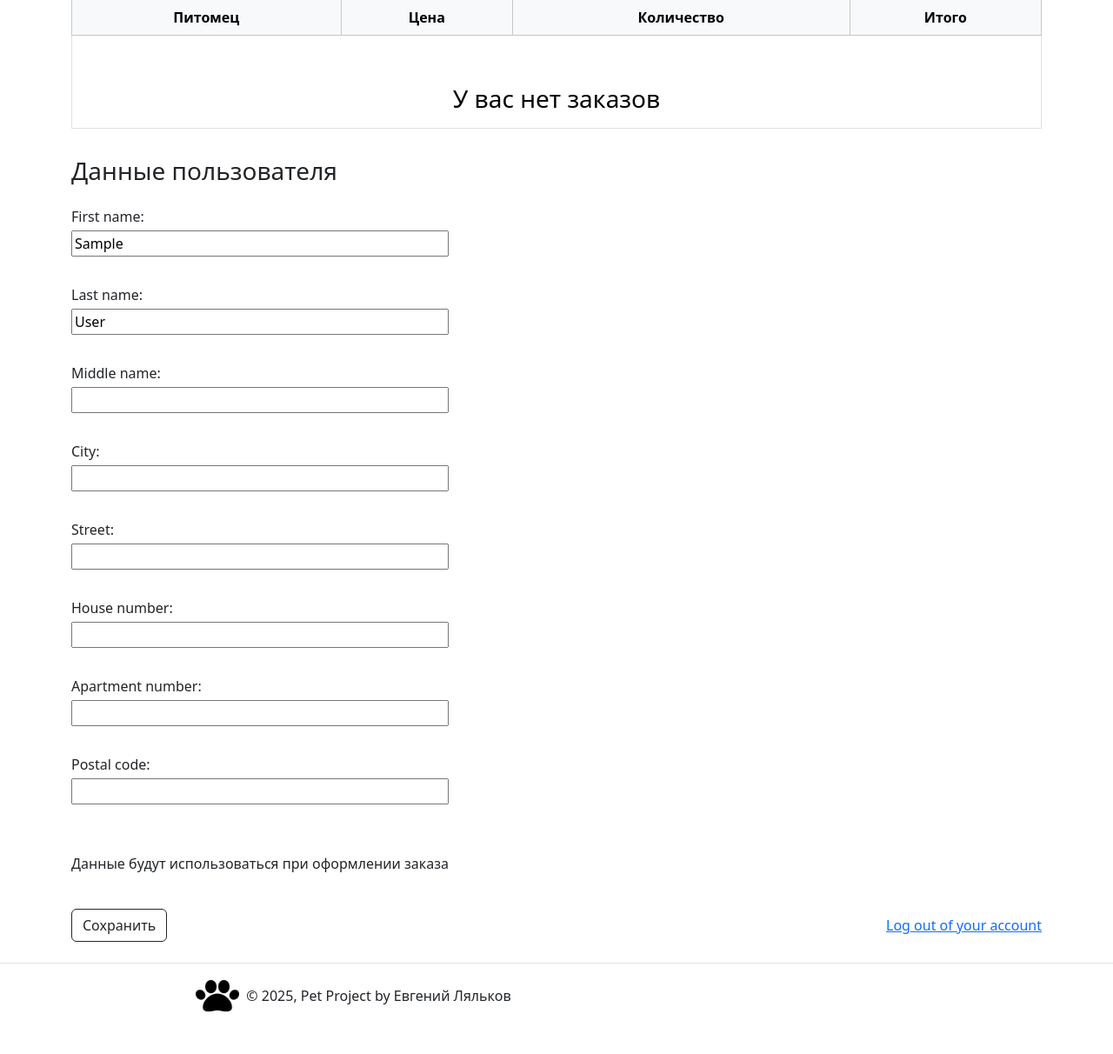
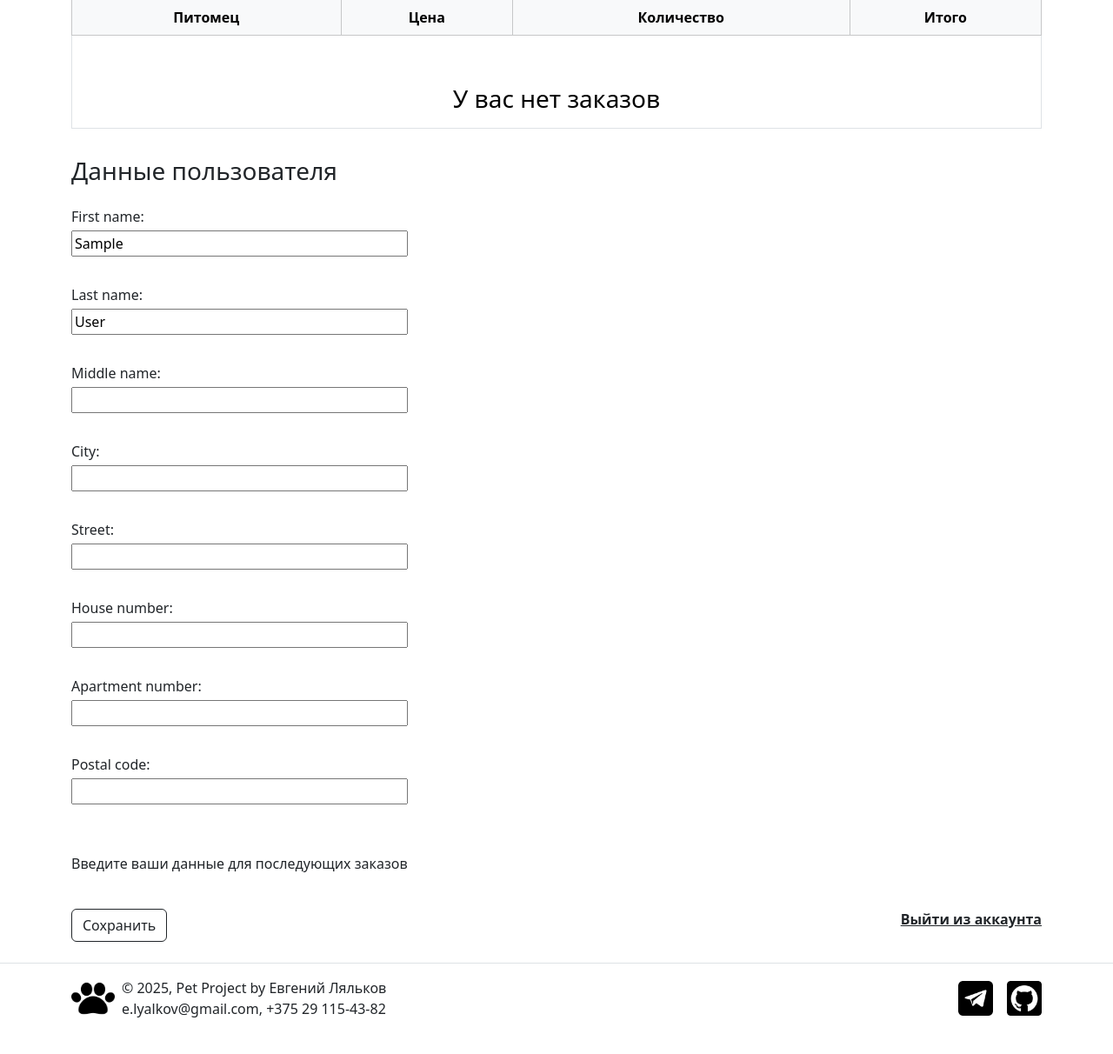
Before and after one commit to elyalkov/my-pet-project-django, a Django app: page /users/profile/ in a window 1280 px wide. Shown: the part 188-1400 px from the top of the page at 87% size. Before the commit the page ends 1352 px from the top, so only its background shows below. Run offline with Django 4.2, Linux system fonts and the light colour scheme; the visitor is signed in with stand-in values (Sample User, id 1); data that the repository does not hold is empty.

Commit message:
Визуальные правки

```diff
--- a/first_pet/cart/forms.py
+++ b/first_pet/cart/forms.py
@@ -2,6 +2,6 @@ from django import forms
 
 
 class CartAddProductForm(forms.Form):
-    quantity = forms.IntegerField(min_value=1, max_value=20, initial=1,
+    quantity = forms.IntegerField(min_value=1, max_value=20, initial=1, label='Количество:',
                                   widget=forms.NumberInput(attrs={'class': 'form-control'}))
     override = forms.BooleanField(required=False, initial=False, widget=forms.HiddenInput)
--- a/first_pet/main/templates/main/base.html
+++ b/first_pet/main/templates/main/base.html
@@ -80,29 +80,31 @@
         </div>
 
     <!-- Футер -->
-    <footer class="d-flex flex-wrap justify-content-between align-items-center py-3 my-4 border-top">
-        <div class="container col-md-4 d-flex align-items-center">
-            <a href="/" class="d-flex align-items-center mb-2 mb-lg-0 link-body-emphasis text-decoration-none">
-                <img src="{% static 'main/img/logo.png' %}" alt="Логотип" width="50" height="42" class="me-2">
+    <footer class="py-3 my-4 border-top">
+        <div class="container d-flex justify-content-between align-items-center">
+            <div class="d-flex align-items-center">
+                <a href="/" class="d-flex align-items-center text-decoration-none me-2">
+                    <img src="{% static 'main/img/logo.png' %}" alt="Логотип" width="50" height="42">
                 </a>
-            <span class="mb-3 mb-md-0 text-body">© 2025, Pet Project by Евгений Ляльков </span>
+                <div class="d-flex flex-column">
+                    <span class="text-body">© 2025, Pet Project by Евгений Ляльков</span>
+                    <span class="text-body">e.lyalkov@gmail.com, +375 29 115-43-82</span>
                 </div>
-        <ul class="nav col-md-4 justify-content-end list-unstyled d-flex">
+            </div>
+
+            <ul class="nav list-unstyled d-flex mb-0">
                 <li class="ms-3">
-                <a class="text-body-secondary" href="#" aria-label="Instagram">
-                    <svg class="bi" width="24" height="24" aria-hidden="true">
-                        <use xlink:href="#instagram"></use>
-                    </svg>
+                    <a href="https://t.me/e_lyalkov" aria-label="Telegram">
+                        <img src="{% static 'main/img/free-icon-telegram.png' %}" alt="Telegram" width="40" height="40">
                     </a>
                 </li>
                 <li class="ms-3">
-                <a class="text-body-secondary" href="#" aria-label="Facebook">
-                    <svg class="bi" width="24" height="24">
-                        <use xlink:href="#facebook"></use>
-                    </svg>
+                    <a href="https://github.com/elyalkov" aria-label="Github">
+                        <img src="{% static 'main/img/free-icon-github.png' %}" alt="Github" width="40" height="40">
                     </a>
                 </li>
             </ul>
+        </div>
     </footer>
 </body>
 </html>
--- a/first_pet/users/templates/users/profile.html
+++ b/first_pet/users/templates/users/profile.html
@@ -89,13 +89,13 @@
                     {{ form.apartment_number.label_tag }} {{ form.apartment_number }} <br>
                     {{ form.postal_code.label_tag }} {{ form.postal_code }} <br>
                     <div class="p-on-order d-flex flex-column justify-content-center align-items-center">
-                        <p class="block-tag mt-4 text-center">Данные будут использоваться при оформлении заказа</p>
+                        <p class="block-tag mt-4 text-center">Введите ваши данные для последующих заказов</p>
                     </div>
                 </div>
             </div>
             <div class="profile-buttons mt-4 d-flex justify-content-between">
                 <button class="btn btn-outline-dark">Сохранить</button>
-                <a href="{% url 'users:user_logout' %}" class="logout-btn d-flex align-items-center">Log out of your account</a>
+                <a href="{% url 'users:user_logout' %}" class="text-dark fw-bold">Выйти из аккаунта</a>
             </div>
         </form>
     </div>
```
Also changed, not shown: first_pet/main/static/main/img/free-icon-github.png (added), first_pet/main/static/main/img/free-icon-telegram.png (added), first_pet/main/static/main/img/pet.png (deleted). Lines whose indentation alone changed are shown as unchanged.
